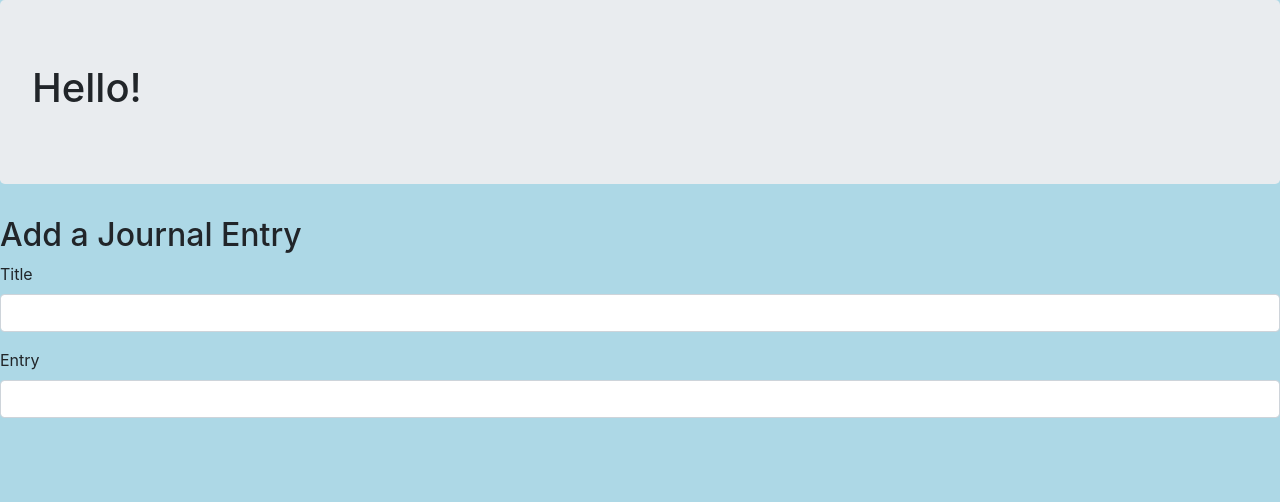
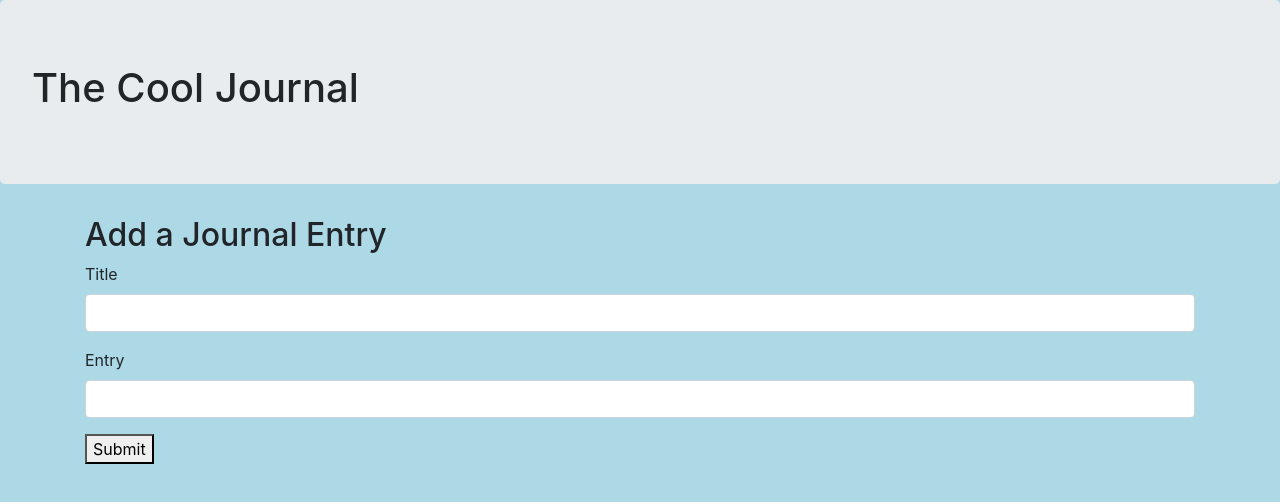
Before and after one commit to GBProductions/journal, a website built with webpack: page src/index.html in a window 1280 px wide. Built offline with nearby package versions, Linux system fonts and the light colour scheme.

Commit message:
Create submit button. Co-authored-by: Nick Hennessy <njhnny@gmail.com>

```diff
--- a/src/index.html
+++ b/src/index.html
@@ -4,9 +4,9 @@
 </head>
 <body>
   <div class="jumbotron">
-    <h1>Hello!</h1>
+    <h1>The Cool Journal</h1>
   </div>
-
+  <div class="container">
     <h2>Add a Journal Entry</h2>
     <form id="new-journal">
       <div class="form-group">
@@ -17,7 +17,10 @@
         <label for="new-entry">Entry</label>
         <input type="text"  class="form-control" id="new-entry">
       </div>
+      <div>
+        <button type="submit" class="btn-submit">Submit</button>
+      </div>
     </form>
-
+  </div>
 </body>
 </html>
```
Lines whose indentation alone changed are shown as unchanged.
